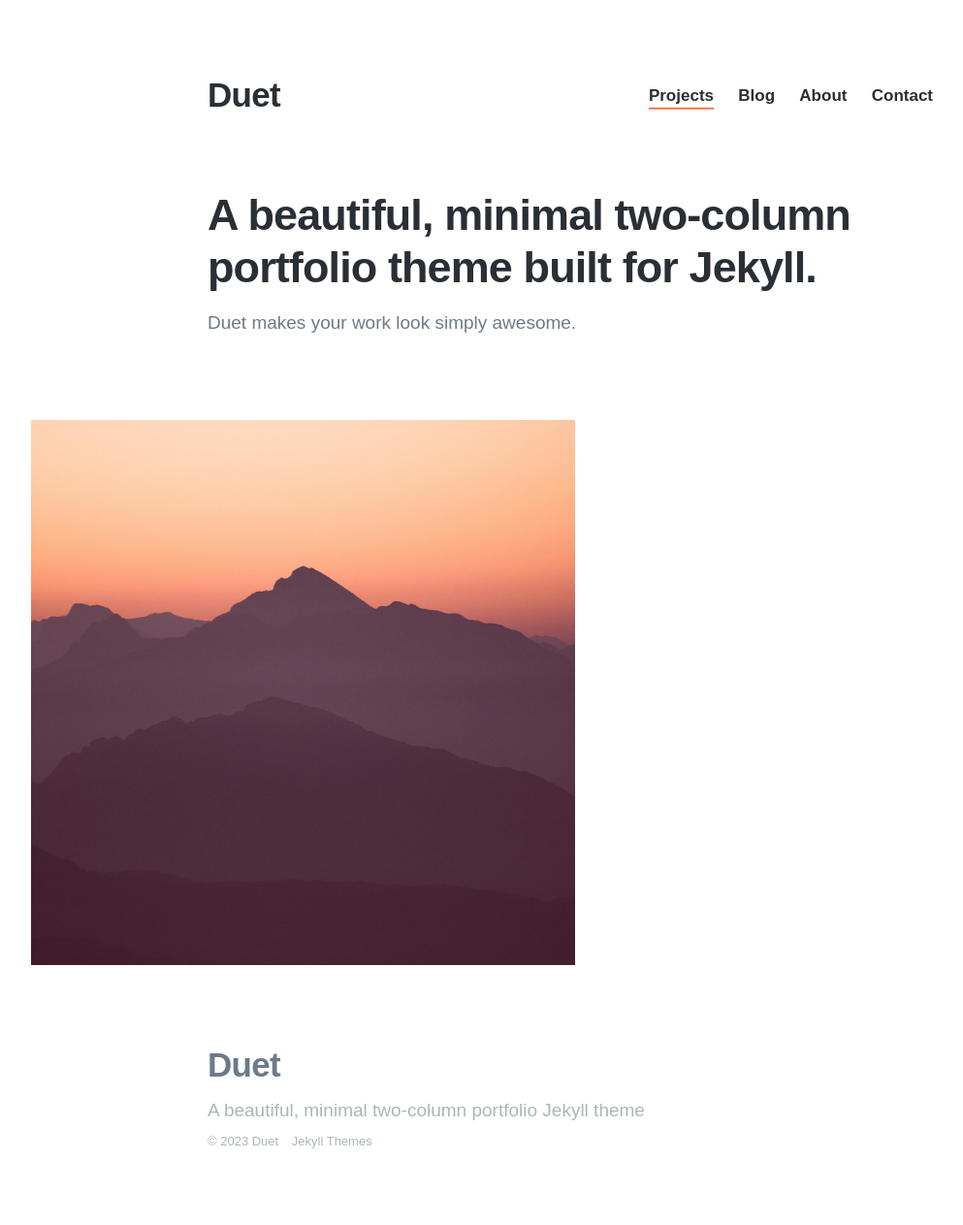
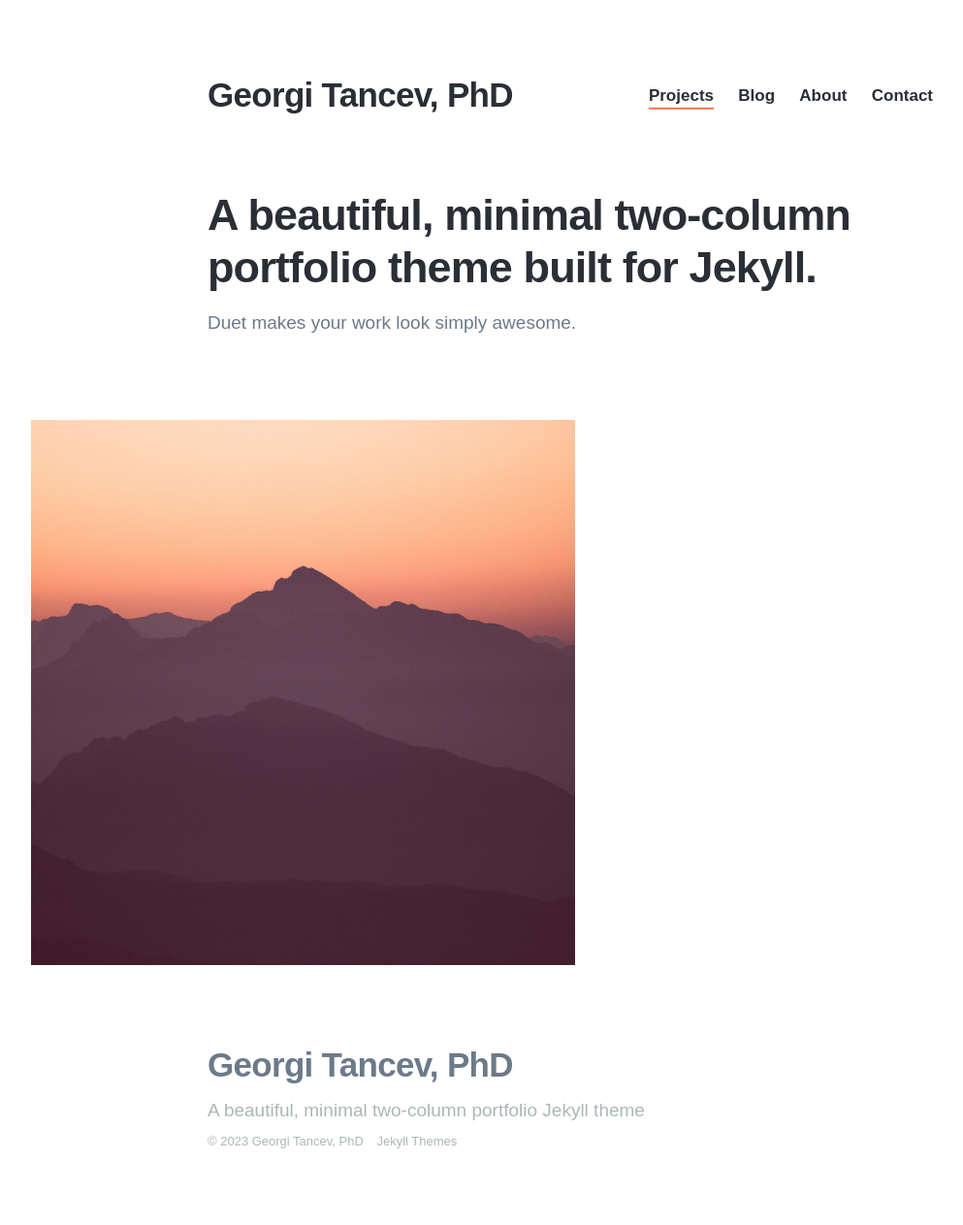
Before and after one commit to gtancev/gtancev.github.io, a Jekyll site: the page built from index.html, in a window 1280 px wide. Shown: the whole page at 97% size, without its empty margins (42-1035 px from the left). Built offline with Jekyll 4.4.1, drawn with Linux system fonts in a browser that asks for light colours; nearby versions of some CDN libraries; some web fonts are replaced.

Commit message:
first modification
titles, images

```diff
--- a/_config.yml
+++ b/_config.yml
@@ -1,6 +1,6 @@
-site: Duet Jekyll Theme
+site: Georgi Tancev, PhD
 
-url:
+url: https://gtancev.github.io/
 baseurl:
 
 collections:
--- a/_data/settings.yml
+++ b/_data/settings.yml
@@ -1,5 +1,5 @@
 basic_settings:
-  site_title: Duet
+  site_title: Georgi Tancev, PhD
   favicon_image: /images/favicon.png
 
 header_settings:
```
Also changed, not shown: images/favicon.png, images/picture-modified.png (added), 2 other files.
